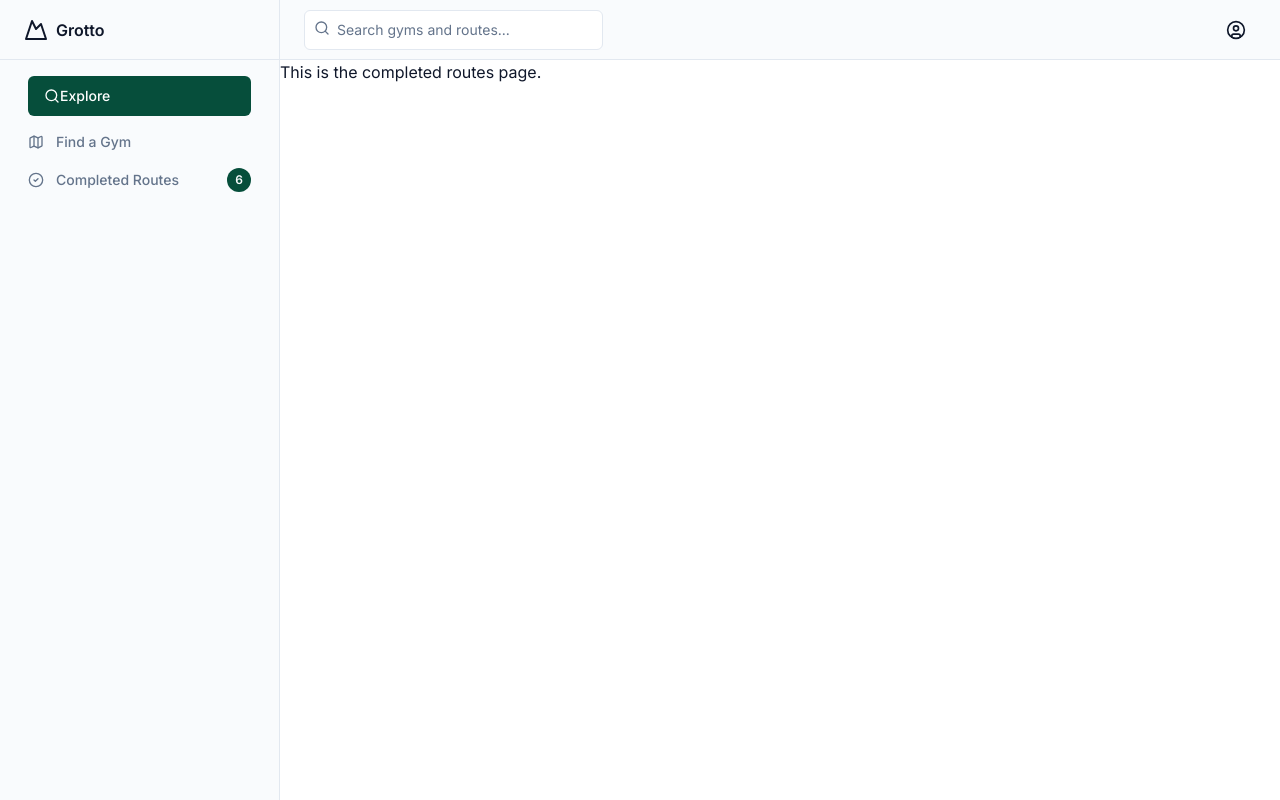
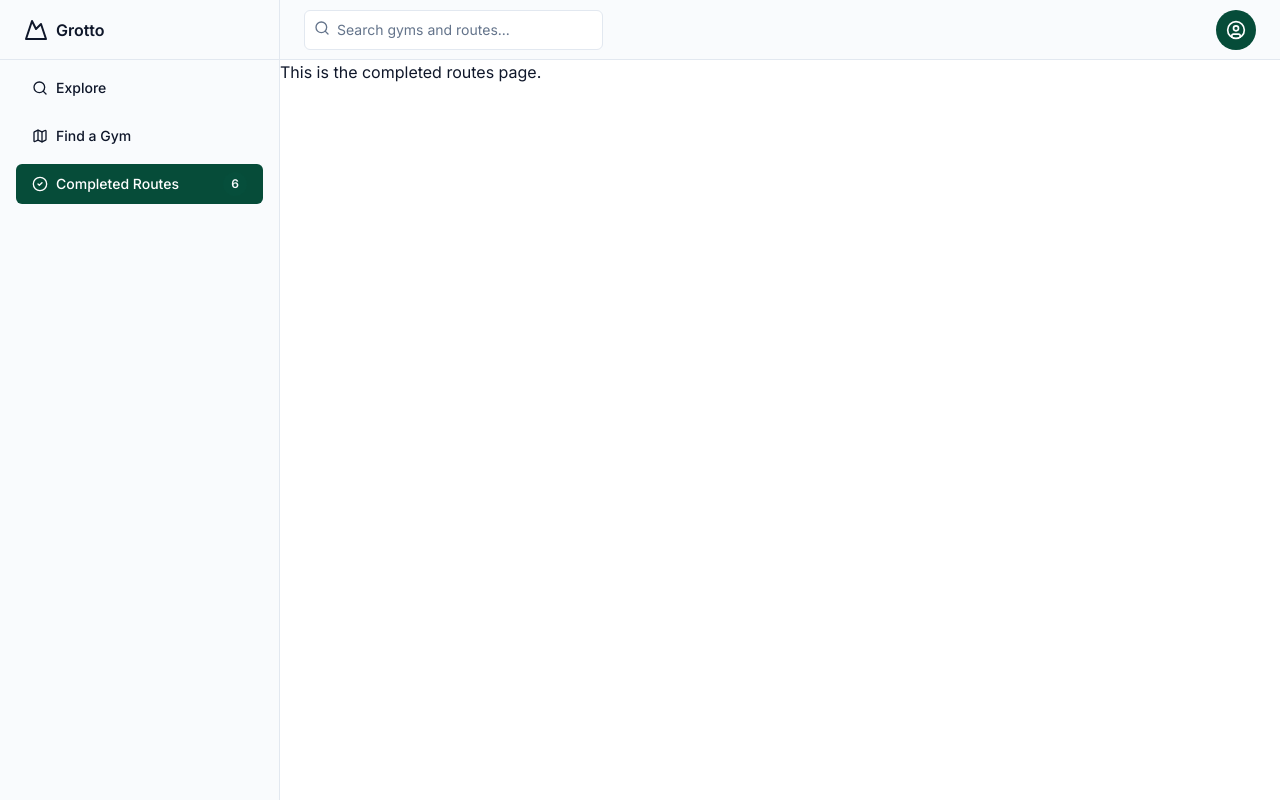
Before and after one commit to BlocBond/blocbond-web, a Next.js app: page /completed-routes in a window 1280 px wide. Built offline with nearby package versions, Linux system fonts and the light colour scheme.

Commit message:
Improve sidebar

```diff
--- a/app/globals.css
+++ b/app/globals.css
@@ -22,8 +22,8 @@
     --primary: 222.2 47.4% 11.2%;
     --primary-foreground: 210 40% 98%;
 
-    --secondary: #064e3b;
-    --secondary-foreground: 222.2 47.4% 11.2%;
+    --secondary: 164 86% 16%;
+    --secondary-foreground: 0 0% 100%;
 
     --accent: 210 40% 96.1%;
     --accent-foreground: 222.2 47.4% 11.2%;
--- a/app/sidebar.tsx
+++ b/app/sidebar.tsx
@@ -24,32 +24,33 @@ export default function Sidebar() {
             </Link>
           </div>
           <div className="flex-1">
-            <nav className="grid items-start px-2 text-sm font-medium lg:px-4">
+            <nav className="grid items-start px-2 text-sm font-medium lg:px-4 gap-2">
               <Link
                 href="/"
-                className="flex items-center gap-3 rounded-lg px-3 py-2 text-muted-foreground transition-all hover:text-primary"
               >
-                <Button variant="secondary" className="w-full justify-start bg-emerald-900 text-white">
-                  <SearchIcon className="h-4 w-4" />
+                <Button variant={pathname === "/" ? "secondary" : "ghost"} className="w-full justify-start">
+                  <SearchIcon className="h-4 w-4 mr-2" />
                   Explore
                 </Button>
               </Link>
               <Link
                 href="/gyms"
-                className="flex items-center gap-3 rounded-lg px-3 py-2 text-muted-foreground transition-all hover:text-primary"
               >
-                <MapIcon className="h-4 w-4" />
+                <Button variant={pathname.startsWith("/gyms") ? "secondary" : "ghost"} className="w-full justify-start">
+                <MapIcon className="h-4 w-4 mr-2" />
                 Find a Gym
+                </Button>
               </Link>
               <Link
                 href="/completed-routes"
-                className="flex items-center gap-3 rounded-lg px-3 py-2 text-muted-foreground transition-all hover:text-primary"
               >
-                <CheckCircle2Icon className="h-4 w-4" />
+                <Button variant={pathname.startsWith("/completed-routes") ? "secondary" : "ghost"} className="w-full justify-start">
+                <CheckCircle2Icon className="h-4 w-4 mr-2" />
                 Completed Routes
                 <Badge className="ml-auto flex h-6 w-6 shrink-0 items-center justify-center rounded-full bg-emerald-900">
                   6
                 </Badge>
+                </Button>
               </Link>
             </nav>
           </div>
```
